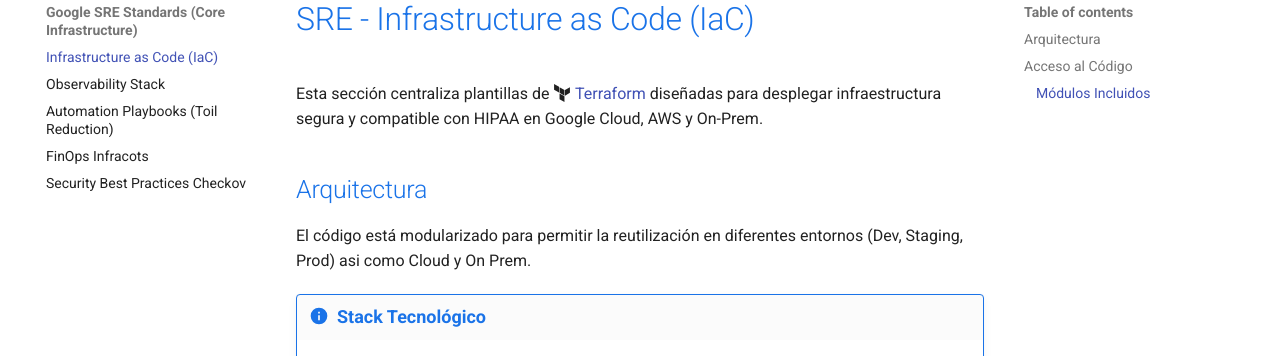
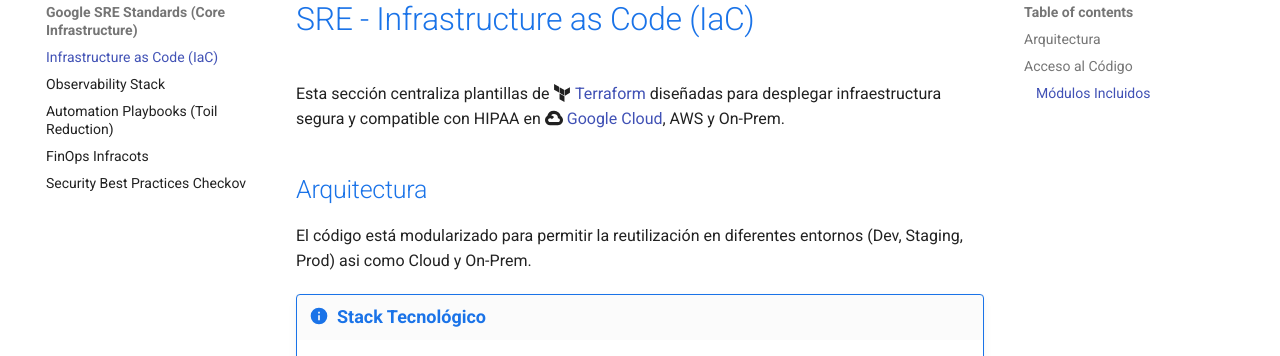
Before and after one commit to mcatalangt/data-reliability-hub, an MkDocs documentation site: the page built from docs/modules/sre/iac.md, in a window 1280 px wide and 1357 px high. Shown: the part 204-560 px from the top of the window. Built offline with MkDocs 1.6.1 and Material for MkDocs 9.7.7, drawn with Linux system fonts in a browser that asks for light colours; comment, search, counter and statistics services are not loaded; part of the change alters nothing that is shown.

```diff
--- a/docs/modules/sre/iac.md
+++ b/docs/modules/sre/iac.md
@@ -1,9 +1,9 @@
 # SRE - Infrastructure as Code (IaC)
 
-Esta sección centraliza plantillas de :simple-terraform: [Terraform](https://www.terraform.io/) diseñadas para desplegar infraestructura segura y compatible con HIPAA en Google Cloud, AWS y On-Prem.
+Esta sección centraliza plantillas de :simple-terraform: [Terraform](https://www.terraform.io/) diseñadas para desplegar infraestructura segura y compatible con HIPAA en :simple-googlecloud: [Google Cloud](https://cloud.google.com/), AWS y On-Prem.
 
 ## Arquitectura
-El código está modularizado para permitir la reutilización en diferentes entornos (Dev, Staging, Prod) asi como Cloud y On Prem.
+El código está modularizado para permitir la reutilización en diferentes entornos (Dev, Staging, Prod) asi como Cloud y On-Prem.
 
 !!! info "Stack Tecnológico"
     * **Cloud:** Google Cloud Platform (GCP)
```
